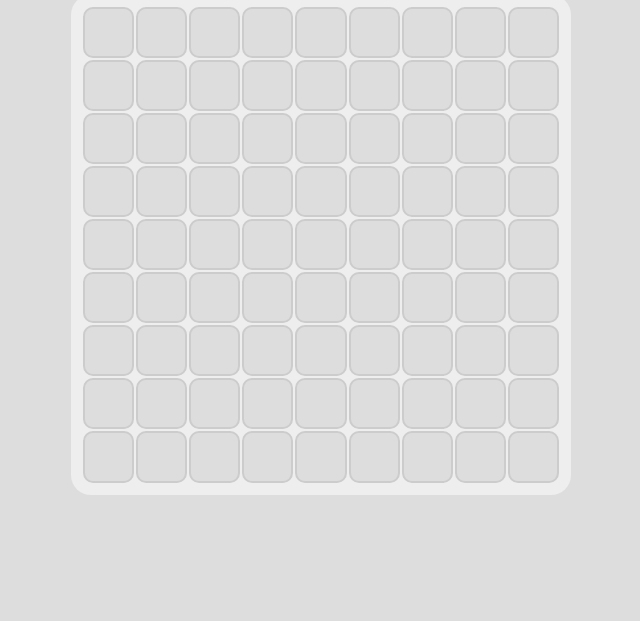
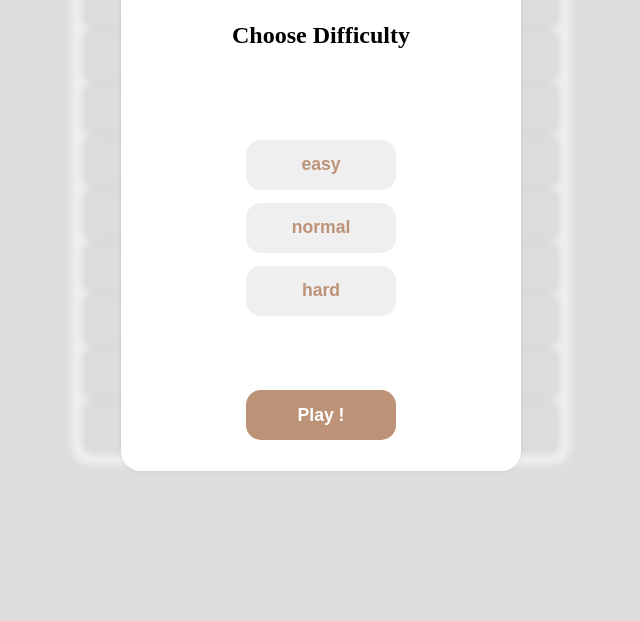
Before and after one commit to 02-wooki/mineSweeper, a plain HTML site: page index.html in a window 1280 px wide. Shown: the part 179-800 px from the top of the page, without its empty margins (319-959 px from the left). Drawn offline with Linux system fonts and the light colour scheme.

Commit message:
뭘했는지 모르겠는데 뭘많이했어요
해야할것: 아직 normal, hard난이도에서 table 크기가 안바뀜

```diff
--- a/game.js
+++ b/game.js
@@ -11,11 +11,138 @@ var initTarget = [];
 var time = 0;
 var remainingMines = mineSize[difficulty];
 var remainingCells = colSize[difficulty] * rowSize[difficulty];
+var modalbuttons = [];
 
-// 2차원 배열 생성 및 초기화
+// 2차원 배열 생성
 var mines = [];
 var revealed = [];
 var flagged = [];
+
+// 브라우저 자체 우클릭 비활성화
+window.oncontextmenu=function() {
+    return false;
+}
+
+// 타이머
+const timer = setInterval(() => {
+    if (gameStarted) {
+        time++;
+        document.getElementById('time').innerText = time;
+    }
+}, 1000);
+
+// 시작 화면
+const init = () => {
+    chooseDifficulty();
+    gameInit();
+}
+
+const gameInit = () => {
+    for(i=0; i < rowSize[difficulty]; i++) {
+        var aRow = [];
+        for(j=0; j < colSize[difficulty]; j++) {
+            aRow.push(false);
+        }
+        mines.push(aRow);
+    }
+    for(i=0; i < rowSize[difficulty]; i++) {
+        var aRow = [];
+        for(j=0; j < colSize[difficulty]; j++) {
+            aRow.push(false);
+        }
+        revealed.push(aRow);
+    }
+    for(i=0; i < rowSize[difficulty]; i++) {
+        var aRow = [];
+        for(j=0; j < colSize[difficulty]; j++) {
+            aRow.push(false);
+        }
+        flagged.push(aRow);
+    }
+
+    // 9*9 버튼(버튼대신 td) 생성
+    const appcont = document.getElementsByClassName("appContainer")[0];
+    if (difficulty == 0) {
+        appcont.style.width = '500px';
+        appcont.style.height = '500px';
+    } else if (difficulty == 1) {
+        appcont.style.width = '770px';
+        appcont.style.height = '770px';
+    }
+
+    for(i=0; i < rowSize[difficulty]; i++) {
+        const tr=document.createElement('tr');
+        for(j=0; j < colSize[difficulty]; j++) {
+            const td=document.createElement('td');
+            td.style.width = `47px`
+            td.style.height = `47px`
+            td.style.padding = '0px'
+            td.addEventListener('click', clickEvendHandler)
+            tr.appendChild(td);
+        }
+        gameTbody.appendChild(tr);
+    }
+}
+
+const chooseDifficulty = () => {
+    const div = document.getElementById('modal');
+
+    const h = document.createElement('h2');
+    h.innerText = 'Choose Difficulty';
+
+    const diffContainer = document.createElement('div');
+    const easy = document.createElement('button');
+    const normal = document.createElement('button');
+    const hard = document.createElement('button');
+
+    diffbuttonText = ['easy', 'normal', 'hard'];
+    for (let i = 0; i < 3; i++) {
+        const diffbutton = document.createElement('button');
+        diffbutton.style.marginBottom = '3px';
+        diffbutton.innerText = diffbuttonText[i];
+        diffbutton.classList.add('sub');
+        diffbutton.style.fontWeight = '600';
+        diffbutton.style.fontSize = '1.1rem';
+        diffbutton.addEventListener('click', function () {diffClickHandler(this)});
+        diffContainer.append(diffbutton);
+        modalbuttons.push(diffbutton);
+    }
+
+    diffContainer.style.display = 'flex';
+    diffContainer.style.flexDirection = 'column';
+
+    const button = document.createElement('button');
+    button.classList.add('main');
+    button.innerText = 'Play !';
+    button.addEventListener('click', function () {diffClickHandler(this)});
+
+    div.append(h);
+    div.append(diffContainer);
+    div.append(button);
+}
+
+const diffClickHandler = (target) => {
+    if (target.innerText === 'easy')
+        difficulty = 0;
+    else if (target.innerText === 'normal')
+        difficulty = 1;
+    else if (target.innerText === 'hard')
+        difficulty = 2;
+    else
+        modalClose();
+
+    for (let i of modalbuttons) {
+        i.style.backgroundColor = '#eee';
+        i.style.color = '#bd9377';
+    }
+    target.style.backgroundColor = '#bd9377';
+    target.style.color = '#eee';
+}
+
+const modalClose = () => {
+    const modal = document.getElementById('modalBack');
+    modal.innerHTML = '';
+    modal.id = '';
 
     for(i=0; i < rowSize[difficulty]; i++) {
         var aRow = [];
@@ -38,19 +165,7 @@ for(i=0; i < rowSize[difficulty]; i++) {
         }
         flagged.push(aRow);
     }
-
-// 브라우저 자체 우클릭 비활성화
-window.oncontextmenu=function() {
-    return false;
 }
-
-// 타이머
-const timer = setInterval(() => {
-    if (gameStarted) {
-        time++;
-        document.getElementById('time').innerText = time;
-    }
-}, 1000);
 
 // 지뢰 생성
 const generateMine = (initCol, initRow) => {
@@ -226,6 +341,9 @@ const setRemainingMines = (TrueisPlus) => {
 
 // 게임 오버
 const gameOver = (clear) => {
+
+    const sect = document.getElementsByTagName('section')[0];
+
     // 승리
     if (clear) {
 
@@ -242,25 +360,8 @@ const gameOver = (clear) => {
                     reveal(target, i, j);
                 }
             }
+            sect.style.visibility = 'visible';
+            sect.style.opacity = '100%';
         }, 1500);
     }
 }
-
-// 9*9 버튼(버튼대신 td) 생성
-const appcont = document.getElementsByClassName("appContainer")[0];
-if (difficulty == 0)
-    appcont.style.width = '500px';
-    appcont.style.height = '500px';
-
-for(i=0; i < rowSize[difficulty]; i++) {
-    const tr=document.createElement('tr');
-    for(j=0; j < colSize[difficulty]; j++) {
-        const td=document.createElement('td');
-        td.style.width = `47px`
-        td.style.height = `47px`
-        td.style.padding = '0px'
-        td.addEventListener('mousedown', clickEvendHandler)
-        tr.appendChild(td);
-    }
-    gameTbody.appendChild(tr);
-}
--- a/index.html
+++ b/index.html
@@ -8,7 +8,7 @@
 
     <link rel="shortcut icon" href="./src/bomb-solid.svg">
     <script src="https://kit.fontawesome.com/127f1187f0.js" crossorigin="anonymous"></script>
-<body>
+<body onload="init()">
     <header>
         <div>
             <div id="remaining" class="mainthemeColor mainfont">10</div>
@@ -22,7 +22,15 @@
     <table class="appContainer">
         <tbody id="tablebody"></tbody>
     </table>
-
+    <section>
+        <div class="buttonContainer">
+            <button class="main">Retry</button>
+            <button class="sub" onclick="">Change Difficulty</button>
+        </div>
+    </section>
+    <div id="modalBack">
+        <div id="modal"></div>
+    </div>
     <script src="game.js"></script>
 </body>
 </html>
--- a/style.css
+++ b/style.css
@@ -43,6 +43,46 @@ td:active:not(.revealed) {
     background-color: #ccc;
 }
 
+section {
+    width: 500px;
+    display: flex;
+    flex-direction: column;
+    visibility: hidden;
+    opacity: 0%;
+    transition: opacity ease 1s;
+}
+
+.buttonContainer {
+    display: flex;
+    justify-content: space-around;
+}
+
+button {
+    margin-top: 10px;
+    border: none;
+    border-radius: 15px;
+    height: 50px;   width: 150px;
+
+    font-weight: 600;
+    font-size: 1.1rem;
+    cursor: pointer;
+}
+button.main {
+    background-color: #bd9377;
+    color: white;
+}
+button.main:active {
+    background-color: #9f7e68;
+}
+button.sub {
+    color: #bd9377;
+    font-size: 0.9rem;
+    font-weight: 500;
+}
+button.sub:active {
+    background-color: #ddd;
+}
+
 .revealed {
     border: 2px solid #ddd;
     background-color: #eee;
@@ -65,3 +105,28 @@ td:active:not(.revealed) {
     font-weight: bold;
     font-size: 2rem;
 }
+
+#modal {
+    width: 400px;   height: 500px;
+    margin: auto;
+    position: absolute;
+    z-index: 2;
+    left: calc(50% - 200px);
+    top: calc(50% - 250px);
+
+    background-color: white;
+    border-radius: 20px;
+
+    display: flex;
+    flex-direction: column;
+    align-items: center;
+    justify-content: space-around;
+
+    box-shadow: 0px 0px 10px -6px gray;
+}
+#modalBack {
+    width: 100vw;   height: 100vh;
+    z-index: 1;
+    position: absolute; top: 0; left: 0;
+    backdrop-filter: blur(3px);
+}
```
Lines whose indentation alone changed are shown as unchanged.
